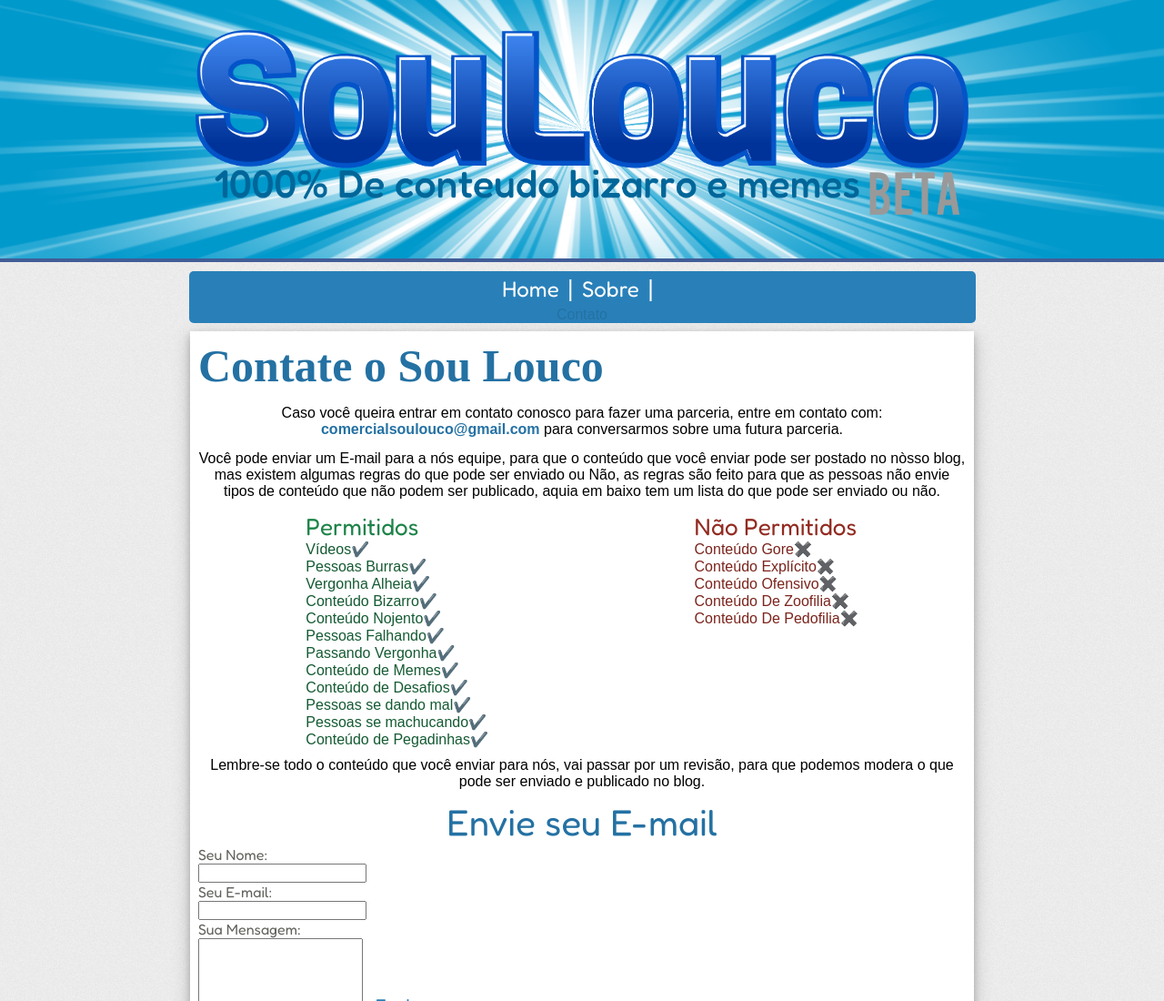
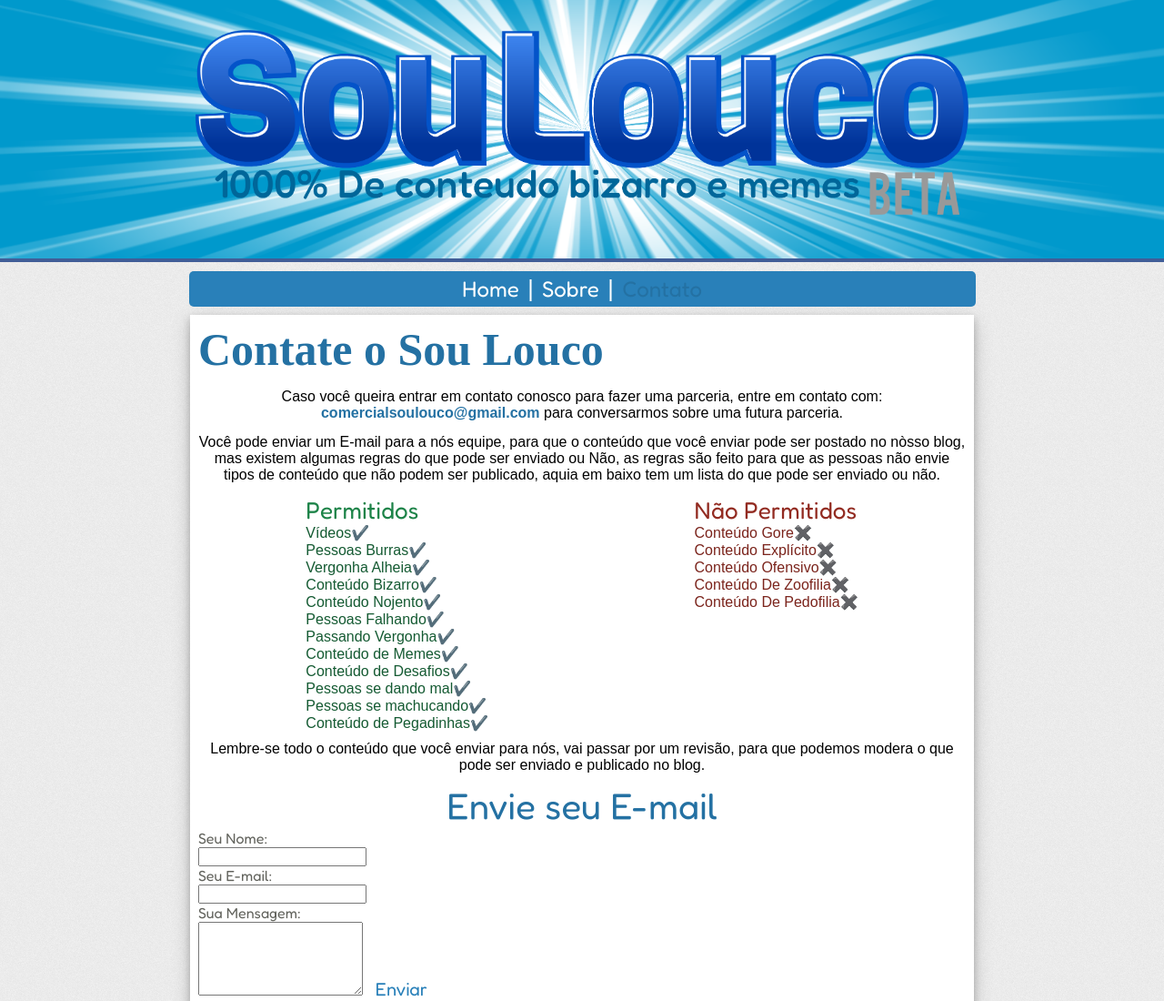
Before and after one commit to vmeshub/sou-louco, a plain HTML site: page contato/index.html in a window 1280 px wide. Shown: the top 1100 px of the page at 91% size. Drawn offline with Linux system fonts and the light colour scheme; a web font is replaced by a local one.

Commit message:
Update index.html

```diff
--- a/contato/index.html
+++ b/contato/index.html
@@ -21,7 +21,7 @@
          <span class="palito-divisão-menu">|</span>
          <a href="../sobre"><p>Sobre</p></a>
          <span class="palito-divisão-menu">|</span>
-         <a></a><p class="selecionado">Contato</p></a>
+         <a><p class="selecionado">Contato</p></a>
          </li>
          </ul>
          </nav>
```
